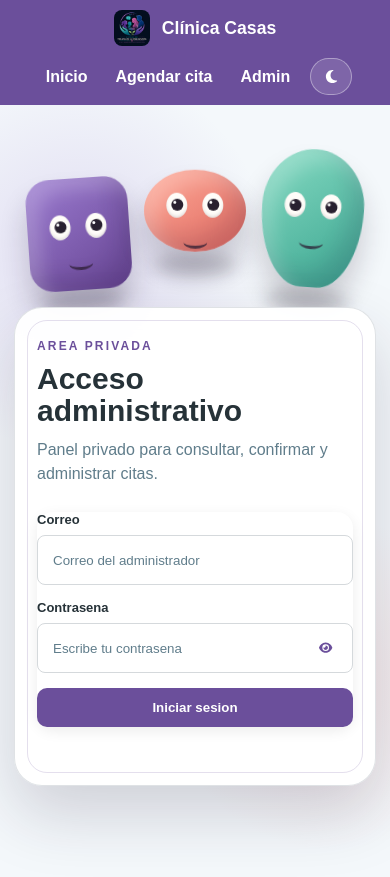
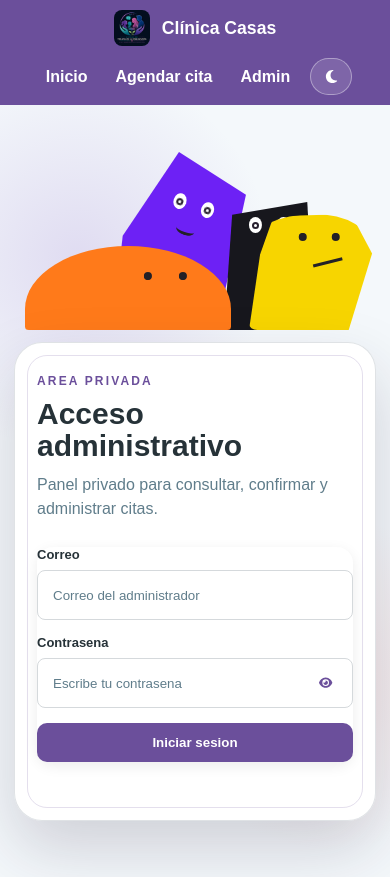
Before and after one commit to Markinhoo/terapia-comunicacion, a React (Vite) app: page /login in a window 390 px wide. Built offline with nearby package versions, Linux system fonts and the light colour scheme; no server answers.

Commit message:
Cambio al css del login con figuras

```diff
--- a/src/pages/LoginAdmin.jsx
+++ b/src/pages/LoginAdmin.jsx
@@ -1,29 +1,26 @@
-import { useState } from 'react';
+import { useEffect, useRef, useState } from 'react';
 import { FaEye, FaEyeSlash } from 'react-icons/fa6';
 import { useLocation, useNavigate } from 'react-router-dom';
 import { supabase } from '../lib/supabaseClient';
 
 const personajes = [
-  { forma: 'square', color: 'violet', nombre: 'Cuadrado' },
-  { forma: 'circle', color: 'coral', nombre: 'Circulo' },
-  { forma: 'oval', color: 'mint', nombre: 'Ovalo' }
+  { forma: 'arch', color: 'orange', nombre: 'Semicirculo', intensidad: 0.55 },
+  { forma: 'tower', color: 'violet', nombre: 'Figura morada', intensidad: 1 },
+  { forma: 'slab', color: 'ink', nombre: 'Figura negra', intensidad: 0.82 },
+  { forma: 'bean', color: 'yellow', nombre: 'Figura amarilla', intensidad: 0.68 }
 ];
 
-function Personaje({ forma, color, nombre, estado, mirada }) {
-  const estiloMirada = {
-    '--eye-x': `${mirada.x}px`,
-    '--eye-y': `${mirada.y}px`
-  };
-
+function Personaje({ forma, color, nombre, estado, intensidad }) {
   return (
     <div
       className={`login-character character-${forma} character-${color} ${estado}`}
+      style={{ '--intensity': intensidad }}
       aria-label={nombre}
       role="img"
     >
       <span className="character-shadow" />
       <span className="character-body">
-        <span className="character-face" style={estiloMirada}>
+        <span className="character-face">
           <span className="character-eye character-eye-left">
             <span className="character-pupil" />
           </span>
@@ -45,21 +42,55 @@ function LoginAdmin() {
   const [mostrarPassword, setMostrarPassword] = useState(false);
   const [passwordActivo, setPasswordActivo] = useState(false);
   const [negando, setNegando] = useState(false);
-  const [mirada, setMirada] = useState({ x: 0, y: 0 });
+  const loginPageRef = useRef(null);
+  const cursorObjetivo = useRef({ x: 0, y: 0 });
+  const cursorActual = useRef({ x: 0, y: 0 });
   const navigate = useNavigate();
   const location = useLocation();
+
+  useEffect(() => {
+    let frameId;
+
+    const animar = () => {
+      const actual = cursorActual.current;
+      const objetivo = cursorObjetivo.current;
+
+      actual.x += (objetivo.x - actual.x) * 0.11;
+      actual.y += (objetivo.y - actual.y) * 0.11;
+
+      if (loginPageRef.current) {
+        loginPageRef.current.style.setProperty('--cursor-x', actual.x.toFixed(4));
+        loginPageRef.current.style.setProperty('--cursor-y', actual.y.toFixed(4));
+        loginPageRef.current.style.setProperty('--eye-x', `${(actual.x * 9).toFixed(2)}px`);
+        loginPageRef.current.style.setProperty('--eye-y', `${(actual.y * 6.5).toFixed(2)}px`);
+        loginPageRef.current.style.setProperty('--face-x', `${(actual.x * 13).toFixed(2)}px`);
+        loginPageRef.current.style.setProperty('--face-y', `${(actual.y * 7).toFixed(2)}px`);
+        loginPageRef.current.style.setProperty('--lean-soft', `${(actual.x * -5).toFixed(2)}deg`);
+        loginPageRef.current.style.setProperty('--lean-mid', `${(actual.x * -8).toFixed(2)}deg`);
+        loginPageRef.current.style.setProperty('--lean-strong', `${(actual.x * -12).toFixed(2)}deg`);
+        loginPageRef.current.style.setProperty('--stretch-soft', (1 - actual.y * 0.025).toFixed(4));
+        loginPageRef.current.style.setProperty('--stretch-mid', (1 - actual.y * 0.045).toFixed(4));
+        loginPageRef.current.style.setProperty('--stretch-strong', (1 - actual.y * 0.07).toFixed(4));
+      }
+
+      frameId = window.requestAnimationFrame(animar);
+    };
+
+    frameId = window.requestAnimationFrame(animar);
+    return () => window.cancelAnimationFrame(frameId);
+  }, []);
 
   const actualizarMirada = (event) => {
     if (passwordActivo || mostrarPassword || negando) return;
 
     const area = event.currentTarget.getBoundingClientRect();
-    const x = ((event.clientX - area.left) / area.width - 0.5) * 8;
-    const y = ((event.clientY - area.top) / area.height - 0.5) * 7;
+    const x = ((event.clientX - area.left) / area.width - 0.5) * 2;
+    const y = ((event.clientY - area.top) / area.height - 0.5) * 2;
 
-    setMirada({
-      x: Math.max(-4, Math.min(4, x)),
-      y: Math.max(-3.5, Math.min(3.5, y))
-    });
+    cursorObjetivo.current = {
+      x: Math.max(-1, Math.min(1, x)),
+      y: Math.max(-1, Math.min(1, y))
+    };
   };
 
   const estadoPersonajes = mostrarPassword
@@ -95,9 +126,12 @@ function LoginAdmin() {
 
   return (
     <main
+      ref={loginPageRef}
       className="login-page"
       onPointerMove={actualizarMirada}
-      onPointerLeave={() => setMirada({ x: 0, y: 0 })}
+      onPointerLeave={() => {
+        cursorObjetivo.current = { x: 0, y: 0 };
+      }}
     >
       <section className="login-experience" aria-labelledby="login-title">
         <div className="login-characters" aria-label="Personajes del acceso">
@@ -106,7 +140,6 @@ function LoginAdmin() {
               key={personaje.forma}
               {...personaje}
               estado={estadoPersonajes}
-              mirada={mirada}
             />
           ))}
         </div>
--- a/src/styles/forms.css
+++ b/src/styles/forms.css
@@ -479,6 +479,85 @@ textarea {
   }
 }
 
+/* Fluid motion: the bottom edge stays anchored while the upper body bends. */
+.login-character .character-body {
+  transition: none;
+  transform-origin: 50% 100%;
+  will-change: transform;
+}
+
+.character-arch .character-body {
+  transform: skewX(var(--lean-soft)) scaleY(var(--stretch-soft));
+}
+
+.character-tower .character-body {
+  transform: skewX(var(--lean-strong)) scaleY(var(--stretch-strong));
+}
+
+.character-slab .character-body {
+  transform: skewX(var(--lean-mid)) scaleY(var(--stretch-mid));
+}
+
+.character-bean .character-body {
+  transform: skewX(var(--lean-mid)) scaleY(var(--stretch-mid));
+}
+
+.login-character .character-face {
+  margin-top: var(--face-y);
+  margin-left: var(--face-x);
+  transition: margin 90ms linear, transform 220ms ease;
+}
+
+.login-character .character-pupil {
+  transform: translate(var(--eye-x), var(--eye-y));
+  transition: none;
+  will-change: transform;
+}
+
+.login-character.looking-away .character-body {
+  transform-origin: 50% 100%;
+}
+
+.character-arch.looking-away .character-body {
+  transform: skewX(calc(var(--lean-soft) - 4deg)) scaleY(var(--stretch-soft));
+}
+
+.character-tower.looking-away .character-body {
+  transform: skewX(calc(var(--lean-strong) - 6deg)) scaleY(var(--stretch-strong));
+}
+
+.character-slab.looking-away .character-body,
+.character-bean.looking-away .character-body {
+  transform: skewX(calc(var(--lean-mid) - 5deg)) scaleY(var(--stretch-mid));
+}
+
+.login-character.saying-no {
+  animation: none;
+}
+
+.login-character.saying-no .character-body {
+  animation: fluid-character-no 650ms ease-in-out;
+}
+
+@keyframes fluid-character-no {
+  0%,
+  100% {
+    transform: skewX(0deg) scaleY(1);
+  }
+  20% {
+    transform: skewX(-12deg) scaleY(1.02);
+  }
+  40% {
+    transform: skewX(11deg) scaleY(0.99);
+  }
+  60% {
+    transform: skewX(-9deg) scaleY(1.015);
+  }
+  80% {
+    transform: skewX(8deg) scaleY(1);
+  }
+}
+
 @media (prefers-reduced-motion: reduce) {
   .login-character,
   .login-character .character-body,
@@ -489,3 +568,318 @@ textarea {
     transition: none;
   }
 }
+
+/* Flat geometric characters inspired by the supplied reference. */
+.login-characters {
+  position: relative;
+  min-height: 430px;
+  isolation: isolate;
+}
+
+.login-character {
+  position: absolute;
+  bottom: 0;
+  width: auto;
+  min-width: 0;
+  max-width: none;
+  margin: 0;
+  transform: none;
+}
+
+.login-character:nth-child(1),
+.login-character:nth-child(2),
+.login-character:nth-child(3) {
+  margin: 0;
+  transform: none;
+}
+
+.login-character .character-shadow {
+  display: none;
+}
+
+.login-character .character-body {
+  width: 100%;
+  height: 100%;
+  border-radius: 0;
+  box-shadow: none;
+  transform:
+    translate(var(--body-x), var(--body-y))
+    rotate(var(--body-tilt))
+    scaleY(var(--body-stretch));
+  transform-origin: center bottom;
+  transition: transform 160ms cubic-bezier(0.2, 0.8, 0.2, 1);
+}
+
+.character-arch {
+  z-index: 5;
+  left: 3%;
+  width: 57%;
+  height: 168px;
+}
+
+.character-arch .character-body {
+  height: 100%;
+  border-radius: 52% 52% 4px 4px / 78% 78% 4px 4px;
+}
+
+.character-tower {
+  z-index: 2;
+  left: 27%;
+  width: 37%;
+  height: 350px;
+}
+
+.character-tower .character-body {
+  height: 100%;
+  clip-path: polygon(50% 0, 100% 24%, 78% 100%, 0 100%, 8% 47%);
+}
+
+.character-slab {
+  z-index: 4;
+  left: 58%;
+  width: 25%;
+  height: 244px;
+}
+
+.character-slab .character-body {
+  height: 100%;
+  clip-path: polygon(9% 10%, 92% 0, 100% 100%, 0 100%);
+}
+
+.character-bean {
+  z-index: 6;
+  right: 1%;
+  width: 34%;
+  height: 220px;
+}
+
+.character-bean .character-body {
+  height: 100%;
+  border-radius: 55% 48% 7% 7% / 30% 30% 5% 5%;
+  clip-path: polygon(20% 2%, 83% 0, 100% 34%, 81% 100%, 0 100%, 9% 35%);
+}
+
+.character-orange .character-body {
+  background: #ff7a1a;
+}
+
+.character-violet .character-body {
+  background: #6d21f5;
+}
+
+.character-ink .character-body {
+  background: #17171d;
+}
+
+.character-yellow .character-body {
+  background: #f7d500;
+}
+
+.character-arch .character-face {
+  top: 31%;
+  left: 68%;
+  width: 34%;
+}
+
+.character-tower .character-face {
+  top: 25%;
+  left: 58%;
+  width: 43%;
+  transform: translateX(-50%) rotate(18deg);
+}
+
+.character-slab .character-face {
+  top: 12%;
+  width: 62%;
+}
+
+.character-bean .character-face {
+  top: 16%;
+  left: 57%;
+  width: 54%;
+}
+
+.login-character .character-eye {
+  width: 17px;
+  height: 21px;
+  background: #fff;
+  box-shadow: none;
+}
+
+.character-arch .character-eye,
+.character-bean .character-eye {
+  width: 10px;
+  height: 10px;
+  background: #242127;
+}
+
+.character-arch .character-pupil,
+.character-bean .character-pupil {
+  width: 5px;
+  height: 5px;
+  background: #242127;
+}
+
+.character-arch .character-pupil::after,
+.character-bean .character-pupil::after {
+  display: none;
+}
+
+.login-character .character-pupil {
+  width: 7px;
+  height: 7px;
+  top: calc(50% - 3.5px);
+  left: calc(50% - 3.5px);
+}
+
+.login-character .character-mouth {
+  width: 19px;
+  height: 8px;
+  margin-top: 12px;
+  border-color: #242127;
+}
+
+.character-arch .character-mouth {
+  display: none;
+}
+
+.character-bean .character-mouth {
+  width: 30px;
+  margin-left: 16px;
+  border-radius: 0;
+  transform: rotate(-14deg);
+}
+
+.login-character.following .character-body {
+  animation: none !important;
+}
+
+.login-character.looking-away .character-body {
+  transform:
+    translate(calc(var(--body-x) - 8px), var(--body-y))
+    rotate(calc(var(--body-tilt) - 5deg))
+    scaleY(var(--body-stretch));
+}
+
+.login-character.eyes-closed .character-eye {
+  width: 18px;
+  height: 3px;
+  margin-top: 8px;
+  background: #242127;
+}
+
+.character-arch.eyes-closed .character-eye,
+.character-bean.eyes-closed .character-eye {
+  width: 12px;
+}
+
+.login-character.eyes-closed .character-mouth {
+  margin-top: 20px;
+}
+
+@media (max-width: 820px) {
+  .login-characters {
+    min-height: 250px;
+  }
+
+  .character-arch {
+    height: 105px;
+  }
+
+  .character-tower {
+    height: 220px;
+  }
+
+  .character-slab {
+    height: 158px;
+  }
+
+  .character-bean {
+    height: 145px;
+  }
+}
+
+@media (max-width: 480px) {
+  .login-characters {
+    min-height: 205px;
+  }
+
+  .character-arch {
+    height: 84px;
+  }
+
+  .character-tower {
+    height: 178px;
+  }
+
+  .character-slab {
+    height: 128px;
+  }
+
+  .character-bean {
+    height: 116px;
+  }
+
+  .login-character .character-eye {
+    width: 13px;
+    height: 16px;
+  }
+
+  .character-arch .character-eye,
+  .character-bean .character-eye {
+    width: 8px;
+    height: 8px;
+  }
+}
+
+/* Keep these overrides last: fluid bodies with an anchored bottom edge. */
+.login-character .character-body {
+  transition: none;
+  transform-origin: 50% 100%;
+  will-change: transform;
+}
+
+.character-arch .character-body {
+  transform: skewX(var(--lean-soft)) scaleY(var(--stretch-soft));
+}
+
+.character-tower .character-body {
+  transform: skewX(var(--lean-strong)) scaleY(var(--stretch-strong));
+}
+
+.character-slab .character-body,
+.character-bean .character-body {
+  transform: skewX(var(--lean-mid)) scaleY(var(--stretch-mid));
+}
+
+.login-character .character-face {
+  margin-top: var(--face-y);
+  margin-left: var(--face-x);
+  transition: margin 90ms linear, transform 220ms ease;
+}
+
+.login-character .character-pupil {
+  transform: translate(var(--eye-x), var(--eye-y));
+  transition: none;
+}
+
+.character-arch.looking-away .character-body {
+  transform: skewX(calc(var(--lean-soft) - 4deg)) scaleY(var(--stretch-soft));
+}
+
+.character-tower.looking-away .character-body {
+  transform: skewX(calc(var(--lean-strong) - 6deg)) scaleY(var(--stretch-strong));
+}
+
+.character-slab.looking-away .character-body,
+.character-bean.looking-away .character-body {
+  transform: skewX(calc(var(--lean-mid) - 5deg)) scaleY(var(--stretch-mid));
+}
+
+.login-character.saying-no {
+  animation: none;
+}
+
+.login-character.saying-no .character-body {
+  animation: fluid-character-no 650ms ease-in-out;
+}
```
